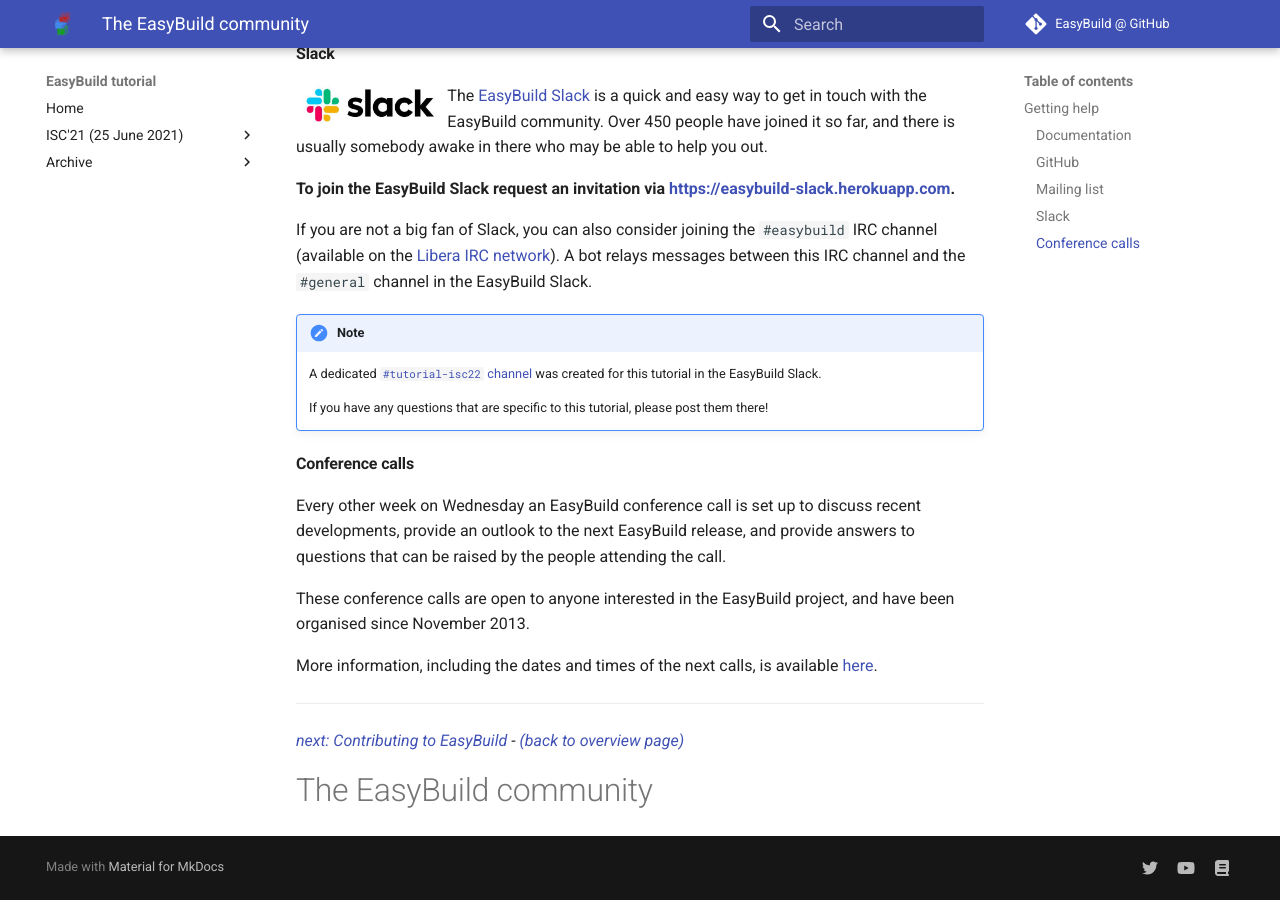
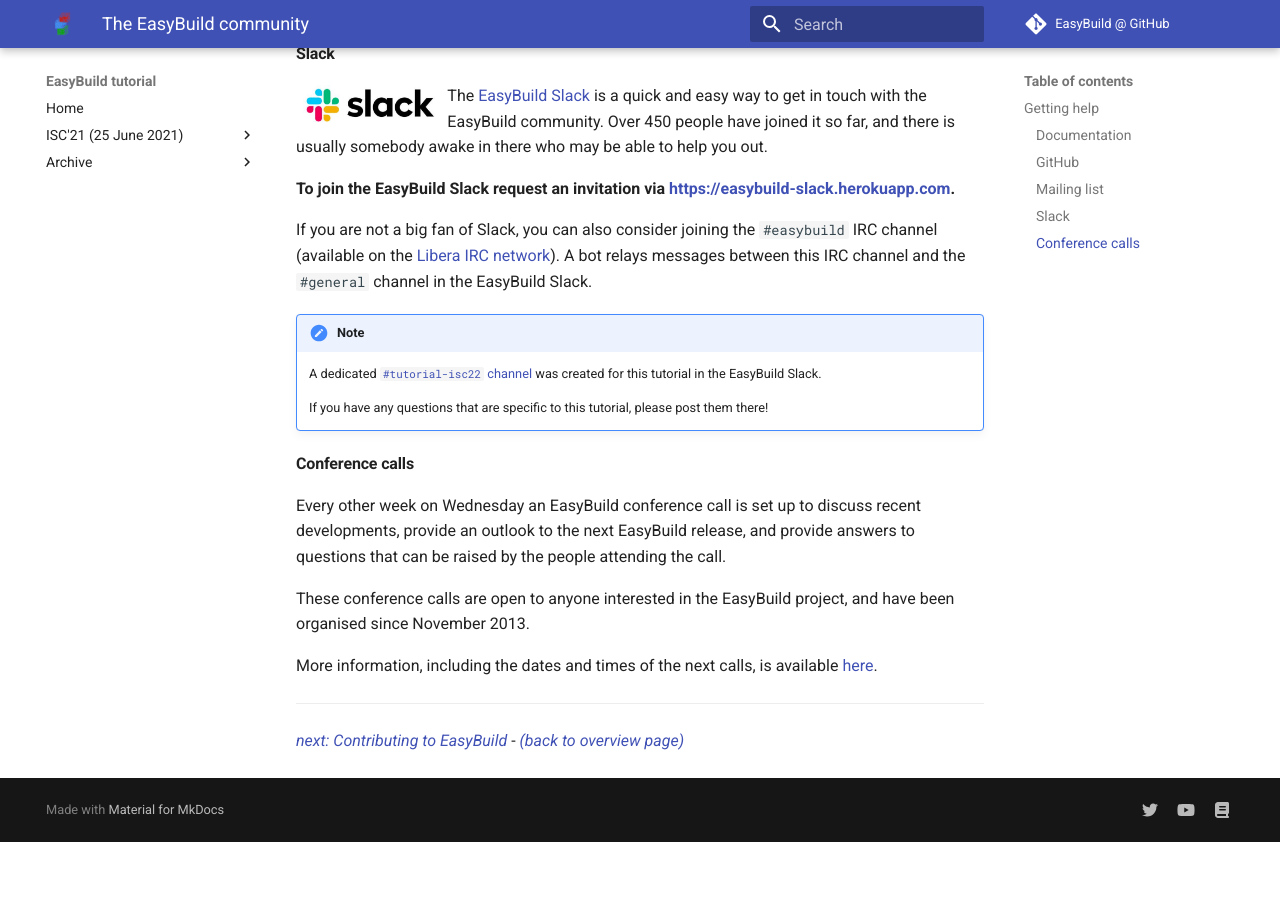
Before and after one commit to easybuilders/easybuild-tutorial, an MkDocs documentation site: the page built from docs/2022-isc22/community.md, in a window 1280 px wide and 900 px high, scrolled down 2484 px. Built offline with MkDocs 1.6.1 and Material for MkDocs 9.7.7, drawn with Linux system fonts in a browser that asks for light colours; after the commit the page ends 3326 px from its top, so only the background shows below that.

Commit message:
Correction at the bottom of the page.

```diff
--- a/docs/2022-isc22/community.md
+++ b/docs/2022-isc22/community.md
@@ -116,4 +116,3 @@
 ---
 
 [*next: Contributing to EasyBuild*](contributing.md) - [*(back to overview page)*](index.md)
-# The EasyBuild community
```
